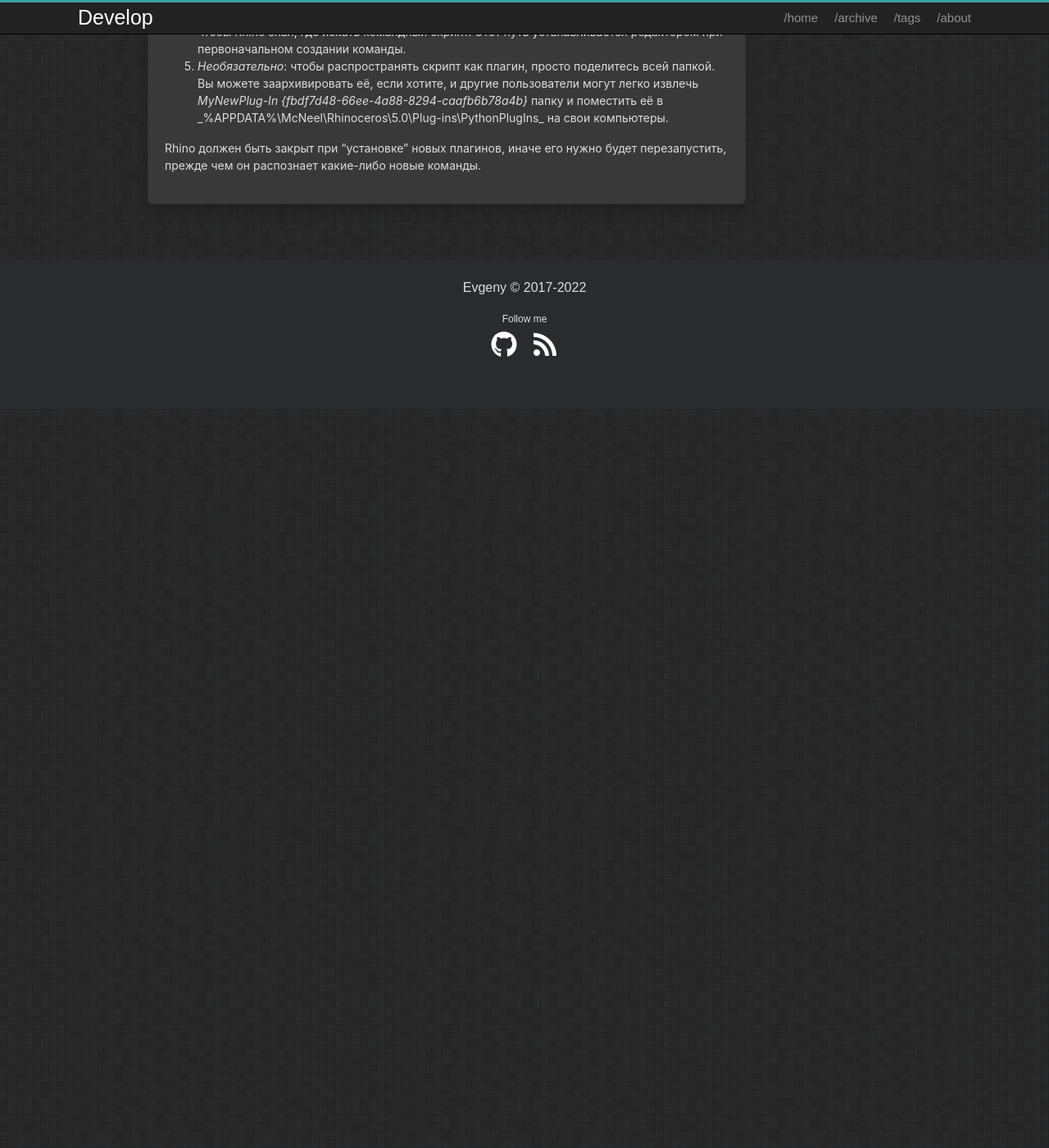
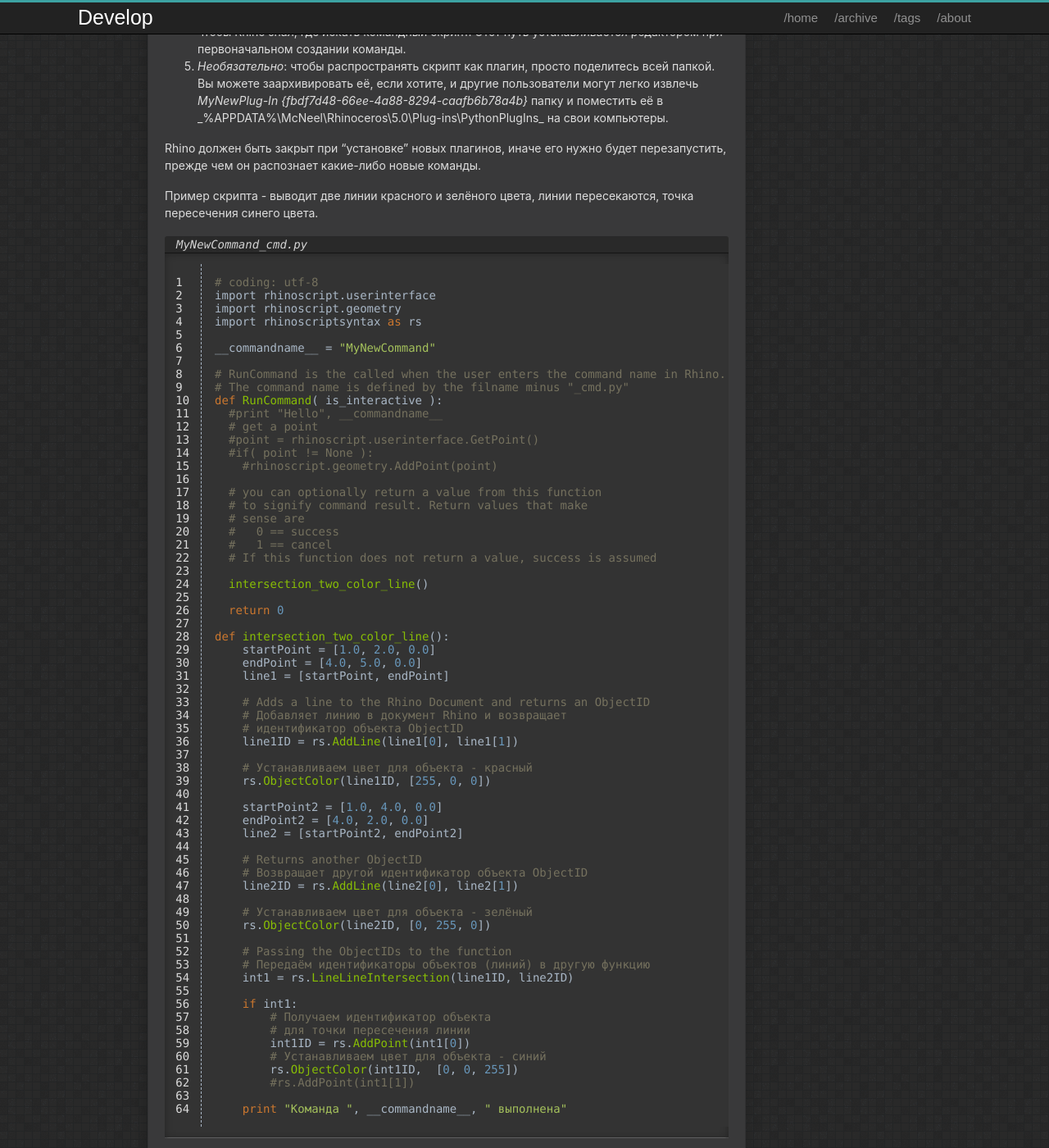
Before and after one commit to evgenvandev/example-develop, a Jekyll site: the page built from _posts/2022-06-09-creating-rhino-commands-using-python.md, in a window 1280 px wide and 1400 px high, scrolled down 2131 px. Shown: the whole window at 82% size. Built offline with Jekyll 4.4.1, drawn with Linux system fonts in a browser that asks for light colours; before the commit the page ends 2630 px from its top, so only the background shows below that; some of the changed text lies outside the part shown.

Commit message:
update article creating rhino commands

```diff
--- a/_posts/2022-06-09-creating-rhino-commands-using-python.md
+++ b/_posts/2022-06-09-creating-rhino-commands-using-python.md
@@ -56,3 +56,76 @@ _fbdf7d48-66ee-4a88-8294-caafb6b78a4b_ - это идентификатор GUID.
 1. _Необязательно_: чтобы распространять скрипт как плагин, просто поделитесь всей папкой. Вы можете заархивировать её, если хотите, и другие пользователи могут легко извлечь _MyNewPlug-In {fbdf7d48-66ee-4a88-8294-caafb6b78a4b}_ папку и поместить её в _%APPDATA%\McNeel\Rhinoceros\5.0\Plug-ins\PythonPlugIns\_ на свои компьютеры.
 
 Rhino должен быть закрыт при "установке" новых плагинов, иначе его нужно будет перезапустить, прежде чем он распознает какие-либо новые команды.
+
+Пример скрипта - выводит две линии красного и зелёного цвета, линии пересекаются, точка пересечения синего цвета.
+
+>MyNewCommand_cmd.py
+{:.filename}
+{% highlight python linenos %}
+# coding: utf-8
+import rhinoscript.userinterface
+import rhinoscript.geometry
+import rhinoscriptsyntax as rs
+
+__commandname__ = "MyNewCommand"
+
+# RunCommand is the called when the user enters the command name in Rhino.
+# The command name is defined by the filname minus "_cmd.py"
+def RunCommand( is_interactive ):
+  #print "Hello", __commandname__
+  # get a point
+  #point = rhinoscript.userinterface.GetPoint()
+  #if( point != None ):
+    #rhinoscript.geometry.AddPoint(point)
+
+  # you can optionally return a value from this function
+  # to signify command result. Return values that make
+  # sense are
+  #   0 == success
+  #   1 == cancel
+  # If this function does not return a value, success is assumed
+
+  intersection_two_color_line()
+
+  return 0
+
+def intersection_two_color_line():
+    startPoint = [1.0, 2.0, 0.0]
+    endPoint = [4.0, 5.0, 0.0]
+    line1 = [startPoint, endPoint]
+
+    # Adds a line to the Rhino Document and returns an ObjectID
+    # Добавляет линию в документ Rhino и возвращает
+    # идентификатор объекта ObjectID
+    line1ID = rs.AddLine(line1[0], line1[1])
+
+    # Устанавливаем цвет для объекта - красный
+    rs.ObjectColor(line1ID, [255, 0, 0])
+
+    startPoint2 = [1.0, 4.0, 0.0]
+    endPoint2 = [4.0, 2.0, 0.0]
+    line2 = [startPoint2, endPoint2]
+
+    # Returns another ObjectID
+    # Возвращает другой идентификатор объекта ObjectID
+    line2ID = rs.AddLine(line2[0], line2[1])
+
+    # Устанавливаем цвет для объекта - зелёный
+    rs.ObjectColor(line2ID, [0, 255, 0])
+
+    # Passing the ObjectIDs to the function
+    # Передаём идентификаторы объектов (линий) в другую функцию
+    int1 = rs.LineLineIntersection(line1ID, line2ID)
+
+    if int1:
+        # Получаем идентификатор объекта
+        # для точки пересечения линии
+        int1ID = rs.AddPoint(int1[0])
+        # Устанавливаем цвет для объекта - синий
+        rs.ObjectColor(int1ID,  [0, 0, 255])
+        #rs.AddPoint(int1[1])
+
+    print "Команда ", __commandname__, " выполнена"
+{% endhighlight %}
+
+![Результат работы скрипта]({{'/assets/images/creating-rhino-commands-using-python/result-work-script.jpg' | relative_url}}){:.center-image}*Результат работы скрипта*
```
Also changed, not shown: assets/images/creating-rhino-commands-using-python/result-work-script.jpg (added).
